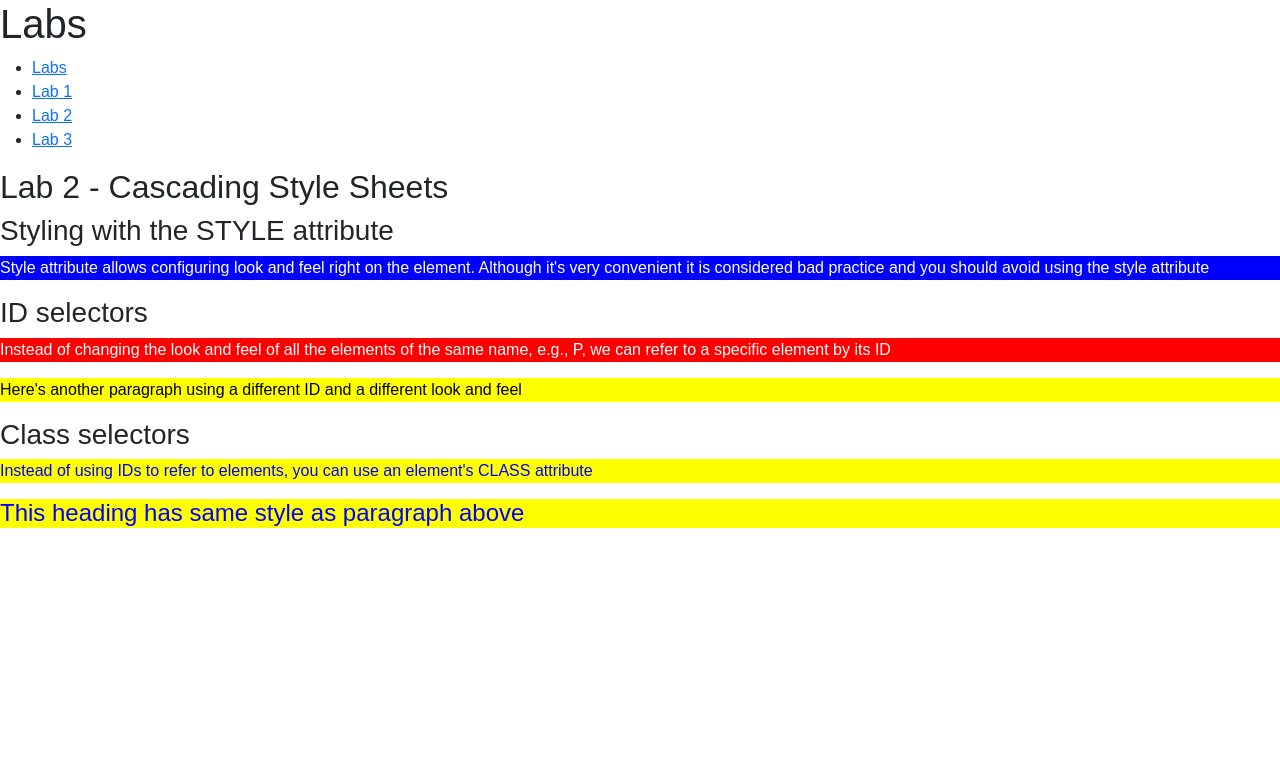
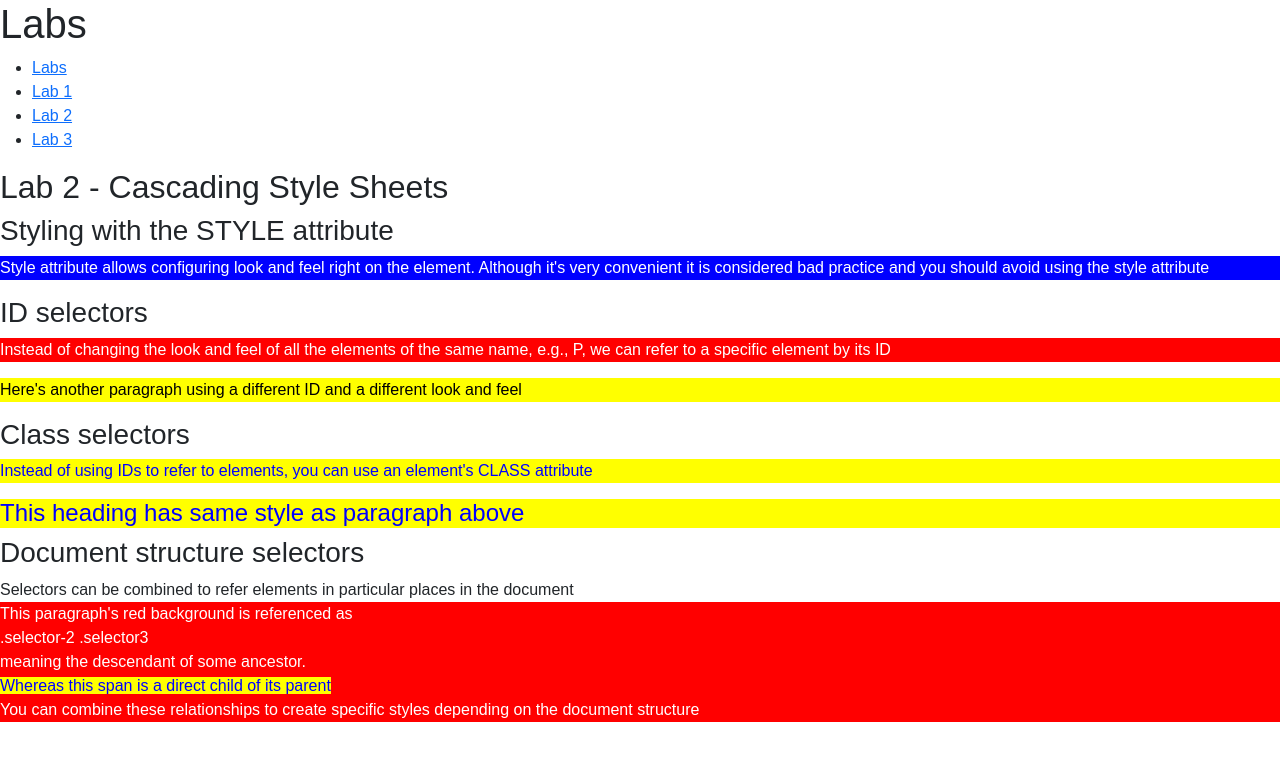
Before and after one commit to Tommytian993/coursework-cs4530, a React (Create React App) app: page /#/Labs/Lab2 in a window 1280 px wide. Shown: the top 760 px of the page. Built offline with nearby package versions, Linux system fonts and the light colour scheme.

Commit message:
feat(lab2): add document structure selectors exercise

```diff
--- a/src/Labs/Lab2/index.css
+++ b/src/Labs/Lab2/index.css
@@ -6,10 +6,18 @@
   color: white;
 }
 p#wd-id-selector-2 {
- background-color: yellow;
- color: black;
+  background-color: yellow;
+  color: black;
 }
 .wd-class-selector {
  background-color: yellow;
  color: blue;
 }
+.wd-selector-1 .wd-selector-3 {
+   background-color: red;
+   color: white;
+}
+.wd-selector-2 > .wd-selector-3 > .wd-selector-4 {
+   background-color: yellow;
+   color: blue;
+}
--- a/src/Labs/Lab2/index.tsx
+++ b/src/Labs/Lab2/index.tsx
@@ -15,19 +15,40 @@
           Instead of changing the look and feel of all the elements of the same
           name, e.g., P, we can refer to a specific element by its ID
         </p>
-                <p id="wd-id-selector-2">
-Here's another paragraph using a different ID and a different look and
+        <p id="wd-id-selector-2">
+          Here's another paragraph using a different ID and a different look and
           feel
         </p>
       </div>
       <div id="wd-css-class-selectors">
         <h3>Class selectors</h3>
         <p className="wd-class-selector">
-Instead of using IDs to refer to elements, you can use an element's CLASS attribute
+          Instead of using IDs to refer to elements, you can use an element's
+          CLASS attribute
         </p>
-        <h4 className="wd-class-selector">
+                <h4 className="wd-class-selector">
 This heading has same style as paragraph above
         </h4>
+      </div>
+      <div id="wd-css-document-structure">
+        <div className="wd-selector-1">
+          <h3>Document structure selectors</h3>
+          <div className="wd-selector-2">
+            Selectors can be combined to refer elements in particular
+            places in the document
+            <p className="wd-selector-3">
+              This paragraph's red background is referenced as
+              <br />
+              .selector-2 .selector3<br />
+              meaning the descendant of some ancestor.<br />
+              <span className="wd-selector-4">
+                Whereas this span is a direct child of its parent
+              </span><br />
+                You can combine these relationships to create specific
+                styles depending on the document structure
+            </p>
+          </div>
+        </div>
       </div>
     </div>
   );
```
